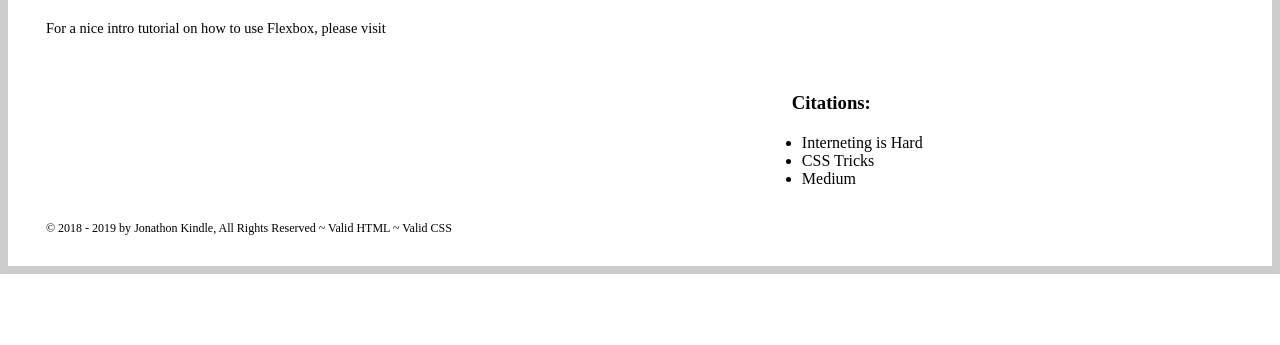
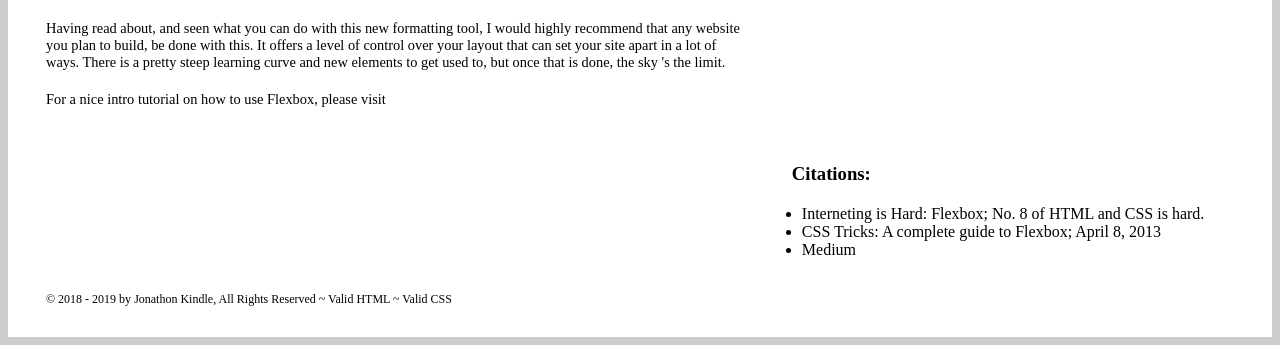
Before and after one commit to jonathonkindle/Web120, a PHP site: page /big/flexbox.php in a window 1280 px wide. Shown: the part 624-969 px from the top of the page. Before the commit the page ends 898 px from the top, so only its background shows below. Run offline with PHP 8.4, Linux system fonts and the light colour scheme; a stand-in replaces the project's code that opens the database connection; some libraries are stand-ins or nearby versions.

Commit message:
updated 6-17-19

```diff
--- a/big/flexbox.php
+++ b/big/flexbox.php
@@ -15,6 +15,8 @@
 
     <blockquote><img source="images/flexbox.svg" alt="flexbox diagram"></blockquote>
 
+    <p>Having read about, and seen what you can do with this new formatting tool, I would highly recommend that any website you plan to build, be done with this. It offers a level of control over your layout that can set your site apart in a lot of ways. There is a pretty steep learning curve and new elements to get used to, but once that is done, the sky 's the limit.</p>
+
     <p>For a nice intro tutorial on how to use Flexbox, please visit <a href="https://flexboxfroggy.com/" target="_blank" text="Flexbox Froggy">Flexbox Froggy</a></p>
 </section>
 <!-- END LEFT COL -->
@@ -23,8 +25,8 @@
 <aside>
     <h3>Citations:</h3>
     <ul>
-        <li><a class="a-citations" href="https://internetingishard.com/html-and-css/flexbox/" target="_blank">Interneting is Hard</a></li>
-        <li><a class="a-citations" href="https://css-tricks.com/snippets/css/a-guide-to-flexbox/" target="_blank">CSS Tricks</a></li>
+        <li><a class="a-citations" href="https://internetingishard.com/html-and-css/flexbox/" target="_blank">Interneting is Hard: Flexbox; No. 8 of HTML and CSS is hard.</a></li>
+        <li><a class="a-citations" href="https://css-tricks.com/snippets/css/a-guide-to-flexbox/" target="_blank">CSS Tricks: A complete guide to Flexbox; April 8, 2013</a></li>
         <li><a class="a-citations" href="https://medium.com/@js_tut/the-complete-css-flex-box-tutorial-d17971950bdc" target="_blank">Medium</a></li>
     </ul>
 </aside>
--- a/big/includes/multiple.php
+++ b/big/includes/multiple.php
@@ -88,7 +88,6 @@ if ($response != null && $response->success)
 			<input type="checkbox" name="Interested_In[]" value="New Website" tabindex="40" /> New Website <br />
 			<input type="checkbox" name="Interested_In[]" value="Website Redesign" /> Website Redesign <br />
 			<input type="checkbox" name="Interested_In[]" value="Special Application" /> Special Application <br />
-			<input type="checkbox" name="Interested_In[]" value="Lollipops" /> Complimentary Lollipops <br />
 			<input type="checkbox" name="Interested_In[]" value="Other" /> Other <br />
 		</fieldset>
 	</div>
--- a/big/shoppingcarts.php
+++ b/big/shoppingcarts.php
@@ -49,8 +49,8 @@
 <aside>
     <h3>Citations:</h3>
     <ul>
-        <li><a class="a-citations" href="https://www.bigcommerce.com/ecommerce-answers/whats-shopping-cart/" target="_blank">BigCommerce Essentials</a></li>
-        <li><a class="a-citations" href="https://www.earthskater.com/introduction-to-online-shopping-cart-systems/" target="_blank">Earth Skater</a></li>
+        <li><a class="a-citations" href="https://www.bigcommerce.com/ecommerce-answers/whats-shopping-cart/" target="_blank">BigCommerce Essentials: What is A Shopping Cart?</a></li>
+        <li><a class="a-citations" href="https://www.earthskater.com/introduction-to-online-shopping-cart-systems/" target="_blank">Earth Skater: Introduction to Shopping Cart Systems., Oct. 4, 2014</a></li>
     </ul>
 </aside>
 <!-- END RIGHT COL -->
```
